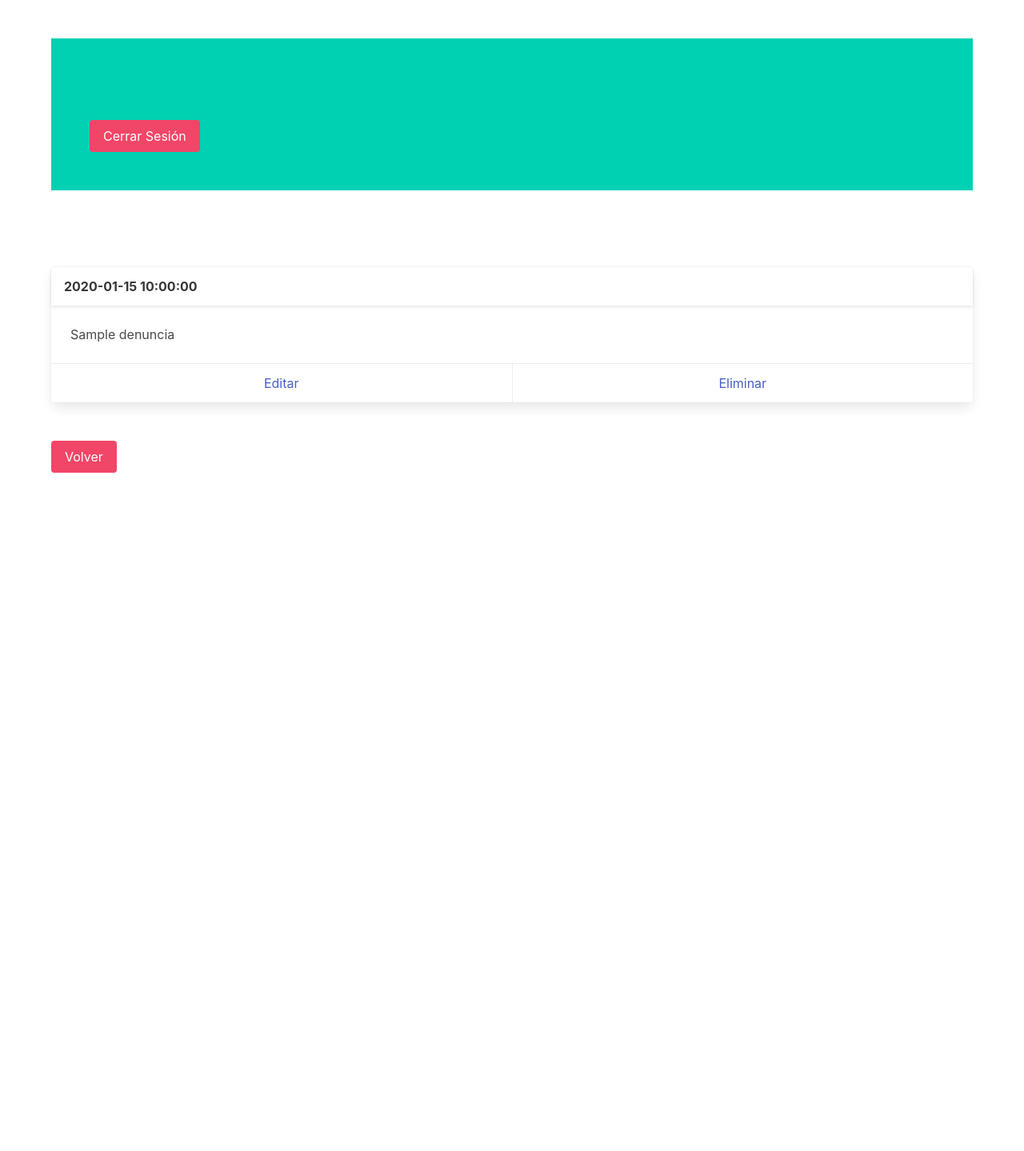
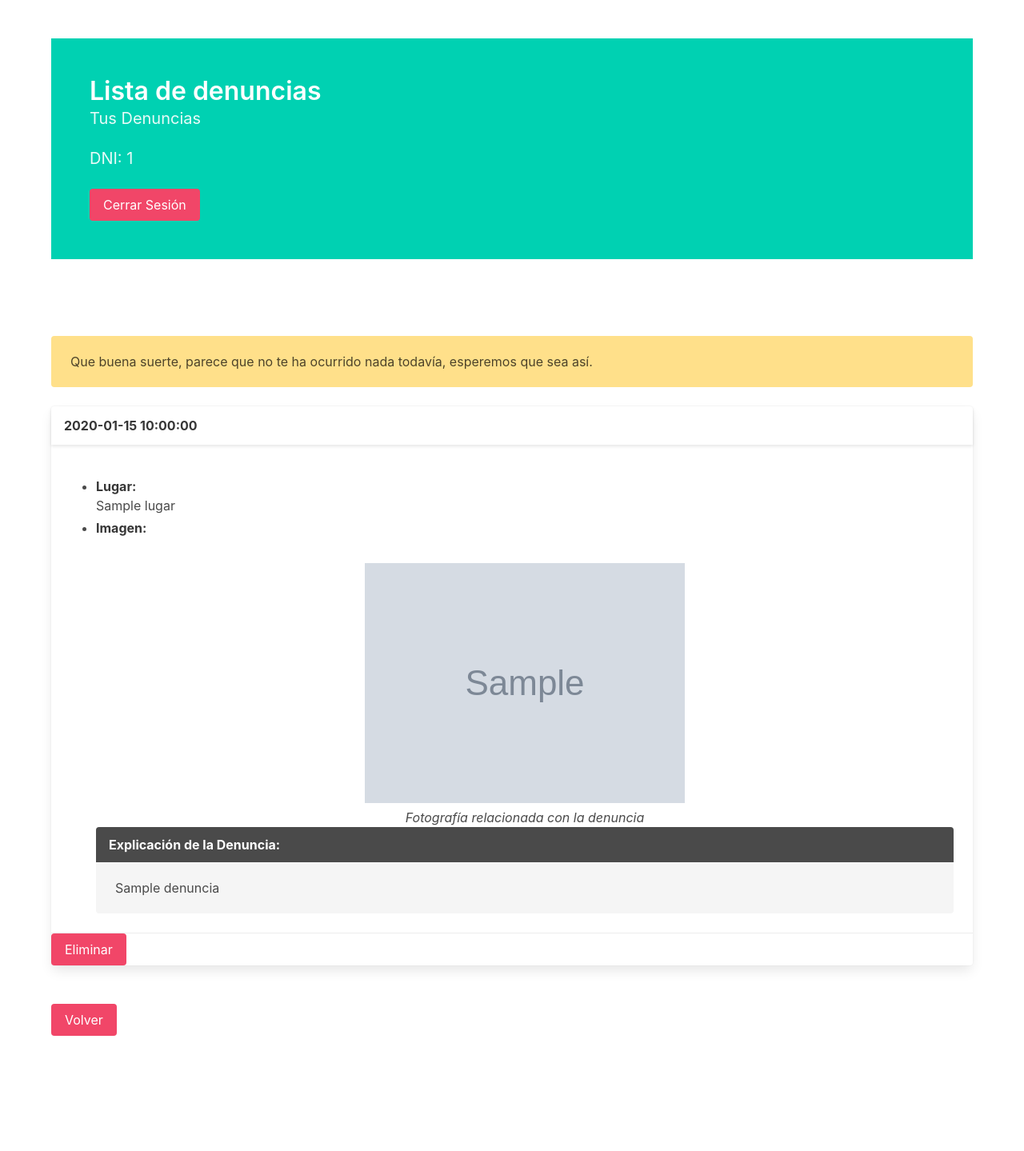
Before and after one commit to fjimenezJOB/denunciasPolice, a Flask app: page /listar in a window 1280 px wide. Shown: the whole page at 80% size. Before the commit the page ends 591 px from the top, so only its background shows below. Run offline with Flask 2, Linux system fonts and the light colour scheme; the visitor is signed in with stand-in values (Sample User, id 1); grey boxes marked "Sample" are stand-in pictures; a database or web service that is not in the repository returns one stand-in record (values such as "Sample title"); some libraries are stand-ins or nearby versions.

Commit message:
funcion de eliminar denuncias ok

```diff
--- a/libreria/conexion.py
+++ b/libreria/conexion.py
@@ -55,12 +55,12 @@ def crearUsuario(nombre, apellido, email, password, dni):
     return yaRegistrado
 
 
-def desactivarUsuario(email):
+def desactivarDenuncia(email, denuncia):
     """
-        Desactiva usuarios
+        Desactiva denuncia
     """
-    collection = db['usuarios']
-    collection.update_one({'email': email}, {'$set': {'activo': 0}})
+    collection = db['denuncias']
+    collection.update_one({'email': email, 'denuncia': denuncia}, {'$set': {'activo': 0}})
 
 
 def registarDenuncia(email, denuncia, foto, fecha, hora, lugar):
@@ -82,5 +82,4 @@ def sacarDenuncias(email):
     for documento in resultados:
         denuncia.append(
             {'denuncia': documento['denuncia'], 'fecha': documento['fecha'], 'foto': documento['foto'], 'lugar': documento['lugar']})
-
     return denuncia
--- a/main.py
+++ b/main.py
@@ -5,37 +5,37 @@ import datetime
 import os
 
 app = Flask(__name__)
-app.config['UPLOAD_FOLDER'] = './uploads'
+app.config['UPLOAD_FOLDER'] = '../static/img/uploads/'
 app.secret_key = 'secret_key'
 
 
 @app.route('/')
 def home():
     if session:
-        return render_template('index.html')
-    else:
-        return redirect('login')
-    return render_template('login.html')
+        return redirect('index')
+    return redirect('login')
 
 
 @app.route('/login', methods=['GET', 'POST'])
 def login():
     content = {
-        'titulo': 'Inicia Sesión',
-        'subtitulo': 'Login'
+        'titulo': 'Inicia Sesión o Regístrate',
+        'subtitulo': 'Gracias por confiar en nosotros.'
     }
+
+    if session:
+        return redirect('index')
 
     if request.method == 'POST':
         email = request.form.get('email')
         contra = request.form.get('password')
-
         user, noRegistrado = loginUser(email)
 
         if user and noRegistrado == False:
             if user['email'] == email and user['password'] == contra:
                 session['name'] = user['name']
                 session['email'] = email
-                session['FNI'] = user['dni']
+                session['dni'] = user['dni']
                 return redirect('index')
         else:
             error = True
@@ -48,38 +48,46 @@ def index():
         'titulo' : 'Menu',
         'subtitulo' : 'Opciones'
     }
-    return render_template('index.html', **context)
+    if session:
+        return render_template('index.html', **context)
+    else:
+        return redirect('login')
 
 @app.route('/denuncia', methods=['GET', 'POST'])
 def denuncia():
     error = False
-    if request.method == 'POST':
-        foto = request.files['foto']
-        filename = secure_filename(foto.filename)
-        foto.save(os.path.join(app.config['UPLOAD_FOLDER'], filename))
-        denuncia = request.form.get('denuncia')
-        lugar =  request.form.get('lugar')
-        fecha = request.form.get('fecha')
-        hora = request.form.get('hora')
-        foto = request.form.get('foto')
-        error = registarDenuncia(session['email'], denuncia, filename, fecha, hora, lugar)
+    if session:
+        if request.method == 'POST':
+            foto = request.files['foto']
+            filename = secure_filename(foto.filename)
+            foto.save(os.path.join(app.config['UPLOAD_FOLDER'], filename))
+            denuncia = request.form.get('denuncia')
+            lugar =  request.form.get('lugar')
+            fecha = request.form.get('fecha')
+            hora = request.form.get('hora')
+            foto = request.form.get('foto')
+            error = registarDenuncia(session['email'], denuncia, filename, fecha, hora, lugar)
+        context = {
+            'titulo' : 'Rellena el formulario para registrar tu denuncia.',
+            'error' : error
+        }
 
-    context = {
-        'titulo' : 'Rellena el formulario para registrar tu denuncia.',
-        'error' : error
-    }
+    else:
+        return redirect('login')
+    return render_template('denuncia.html', **context)
 
-    return render_template('denuncia.html', **context)
 
 @app.route('/listar')
 def listar():
-    denuncias = sacarDenuncias(session['email'])
-    context = {
-        'titulo' : 'Lista de denuncias',
-        'subtitulo' : 'Tus Denuncias'
-    }
-    print(denuncias)
-    return render_template('listar.html', denuncias=denuncias)
+    if session:
+        denuncias = sacarDenuncias(session['email'])
+        context = {
+            'titulo' : 'Lista de denuncias',
+            'subtitulo' : 'Tus Denuncias'
+        }
+        return render_template('listar.html', denuncias=denuncias, **context)
+    else:
+        return redirect('login')
 
 
 @app.route('/register', methods=['GET', 'POST'])
@@ -87,24 +95,31 @@ def register():
     """
         Registra usuarios en la base de datos y comprueba que ese usuario no este.
     """
-
+    context = {
+        'titulo' : 'Registro de Usuarios',
+        'subtitulo' : 'Gracias por confiar en nosotros.'
+    }
     if request.method == 'POST':
         nombre = request.form.get('name')
         apellido = request.form.get('apellidos')
         email = request.form.get('email')
         password = request.form.get('password')
         dni = request.form.get('dni')
-
         yaRegistrado = crearUsuario(
             nombre, apellido, email, password, dni)
-
         if yaRegistrado:
             error = True
-            return render_template('register.html', error=error)
+            return render_template('register.html', error=error, **context)
         else:
-            return redirect('login')
+            return redirect('index')
+    return render_template('register.html', **context)
 
-    return render_template('register.html')
+@app.route('/desactivar', methods=['GET', 'POST'])
+def desactivar():
+    if request.method == 'POST':
+        denuncia = request.form.get('denuncia')
+        desactivarDenuncia(session['email'], denuncia)
+    return redirect('listar')
 
 @app.route('/salir')
 def salir():
--- a/templates/denuncia.html
+++ b/templates/denuncia.html
@@ -5,6 +5,7 @@ Denuncia
 {% endblock %}
 
 {% block main %}
+
 {% if error %}
 <div class="notification is-danger">
     <h1>Ha habido un error al registrar la denuncia, por favor vuelvalo a intentar mas tarde o contacte con nosotros. <a class="button is-success" href="{{ url_for('register') }}">Registro</a></h1> <br>
--- a/templates/layout.html
+++ b/templates/layout.html
@@ -18,7 +18,11 @@
                       {{titulo}}
                     </h1>
                     <h2 class="subtitle">
-                      {{subtitulo}} <br><br> {% if session %} <a class="button is-danger" href="{{ url_for('salir') }}">Cerrar Sesión</a>{% endif %}
+                      {{subtitulo}} <br><br>
+                      {% if session %}
+                        <p>DNI: {{ session.dni }} </p> <br>
+                        <a class="button is-danger" href="{{ url_for('salir') }}">Cerrar Sesión</a>
+                       {% endif %}
                     </h2>
                   </div>
                 </div>
--- a/templates/listar.html
+++ b/templates/listar.html
@@ -5,6 +5,11 @@ Lista de Denuncias
 {% endblock %}
 
 {% block main %}
+{% if denuncia == Null %}
+<div class="notification is-warning">
+  Que buena suerte, parece que no te ha ocurrido nada todavía, esperemos que sea así.
+</div>
+{% endif %}
 {% for denuncia in denuncias %}
 <div class="card">
     <header class="card-header">
@@ -19,12 +24,25 @@ Lista de Denuncias
     </header>
     <div class="card-content">
       <div class="content">
-        {{denuncia.denuncia}}
+        <ul>
+          <li><strong>Lugar:</strong> <br>{{denuncia.lugar}}</li>
+          <li><strong>Imagen:</strong><br><figure><img src="../static/img/uploads/{{denuncia.foto}}" alt="{{denuncia.foto}}"> <figcaption>Fotografía relacionada con la denuncia</figcaption></figure> </li>
+          <article class="message">
+            <div class="message-header">
+              <p>Explicación de la Denuncia:</p>
+            </div>
+            <div class="message-body">
+              {{ denuncia.denuncia }}
+            </div>
+          </article>
+        </ul>
       </div>
     </div>
     <footer class="card-footer">
-      <a href="#" class="card-footer-item">Editar</a>
-      <a href="#" class="card-footer-item">Eliminar</a>
+      <form action="{{ url_for('desactivar') }}" method="POST">
+        <input type="hidden" name="denuncia" value="{{denuncia.denuncia}}" >
+        <button class="button is-danger" type="submit">Eliminar</button>
+      </form>
     </footer>
   </div><br><br>
 
```
Also changed, not shown: templates/login.html (+9 -1 lines), static/img/uploads/descarga.jpg (renamed from uploads/descarga.jpg), static/img/uploads/images.png (renamed from uploads/images.png).
